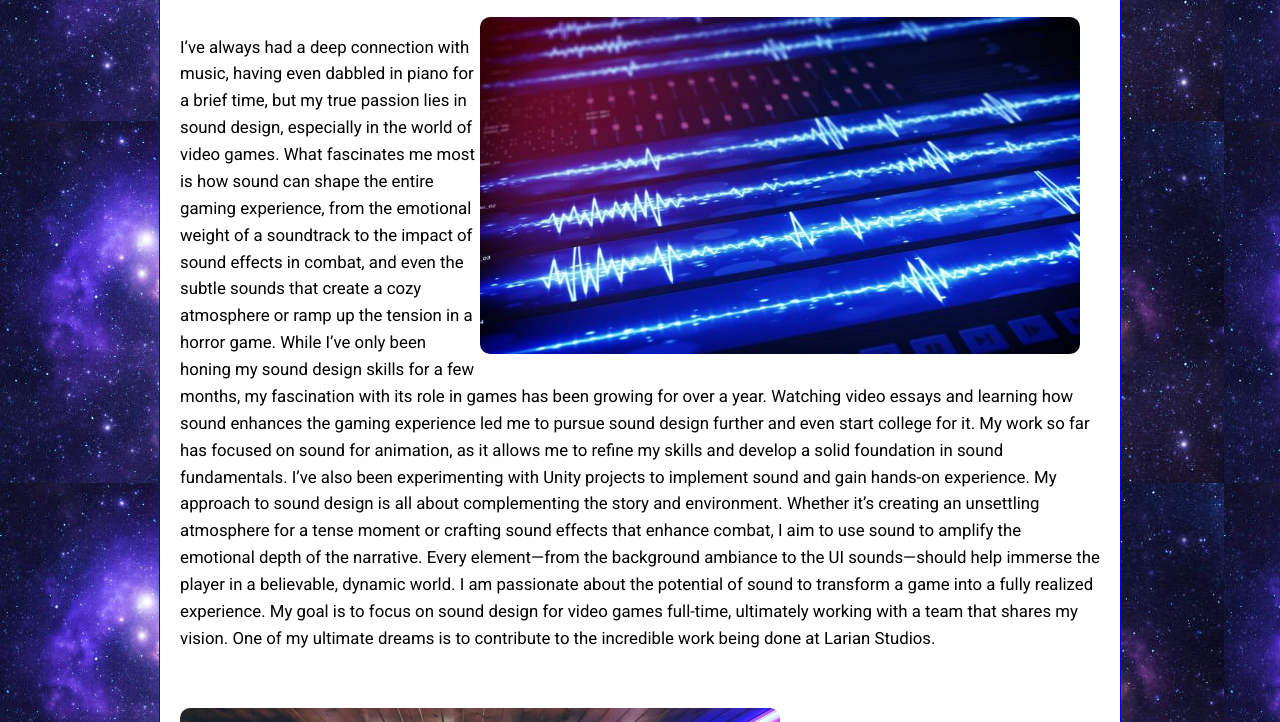
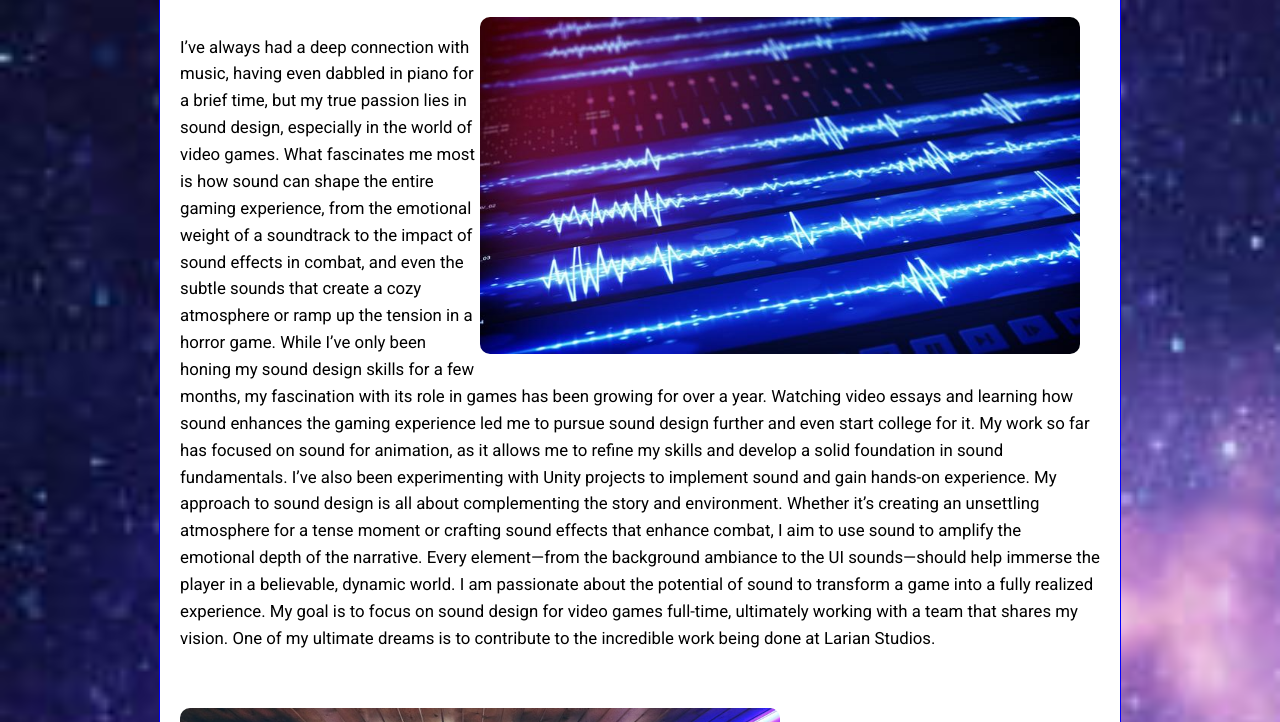
Before and after one commit to simpumba/CTK301, a plain HTML site: page webpage/about.html in a window 1280 px wide. Shown: the part 241-963 px from the top of the page. Drawn offline with nearby package versions, Linux system fonts and the light colour scheme; a web font is replaced by a local one.

Commit message:
Add files via upload

```diff
--- a/webpage/about.css
+++ b/webpage/about.css
@@ -1,3 +1,11 @@
+body {
+  background-color: gray;
+  background-image: url('test1.jpg');
+  background-repeat: no-repeat;
+  background-size: cover;
+  font-family: 'Roboto', sans-serif;
+}
+
 .section {
     overflow: hidden; /* keeps floated elements contained */
     margin-bottom: 40px; /* space between the two sections */
--- a/webpage/homepage.css
+++ b/webpage/homepage.css
@@ -1,5 +1,8 @@
 body {
   background-color: gray;
+  background-image: url('test1.jpg');
+  background-repeat: no-repeat;
+  background-size: cover;
   font-family: 'Roboto', sans-serif;
 }
 
--- a/webpage/projects.css
+++ b/webpage/projects.css
@@ -1,8 +1,10 @@
 body {
-    background-color: gray;
-    background-image: url('test1.jpg');
-    font-family: 'Roboto', sans-serif;
-  }
+  background-color: gray;
+  background-image: url('test1.jpg');
+  background-repeat: no-repeat;
+  background-size: cover;
+  font-family: 'Roboto', sans-serif;
+}
 
   header, #main-content p {
     font-family: 'Roboto', sans-serif; /* Apply font to specific elements */
```
Also changed, not shown: webpage/homepage.html (+6 -1 lines), 1 other file.
